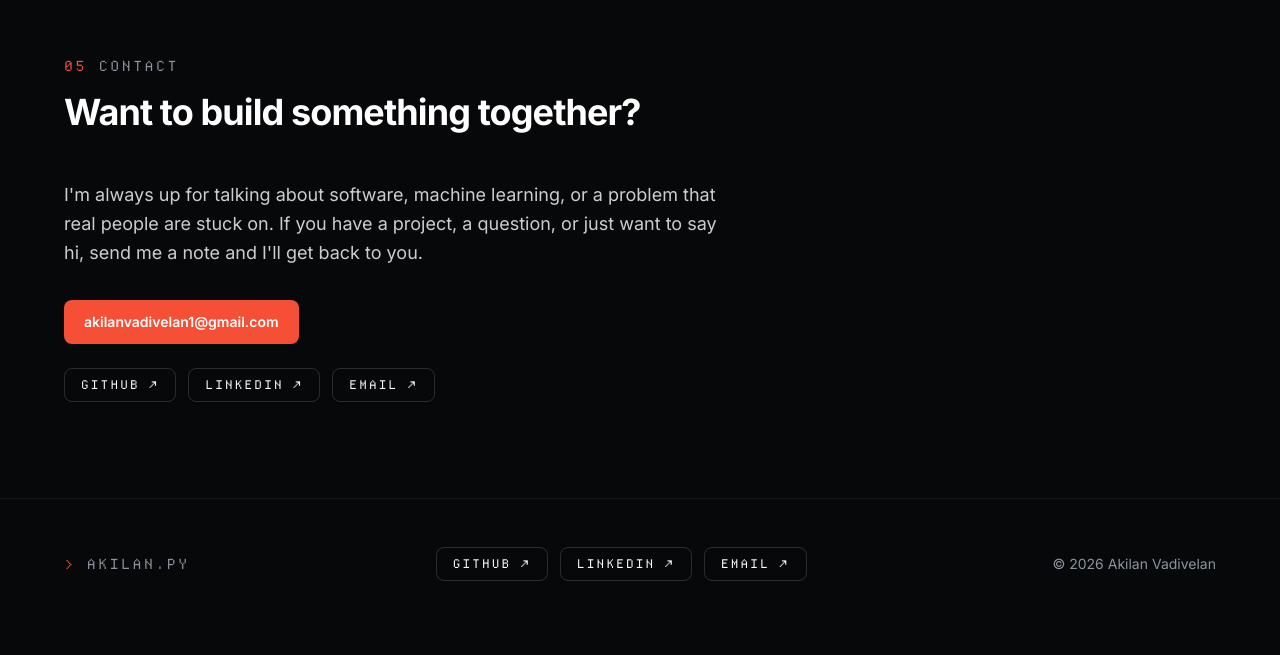
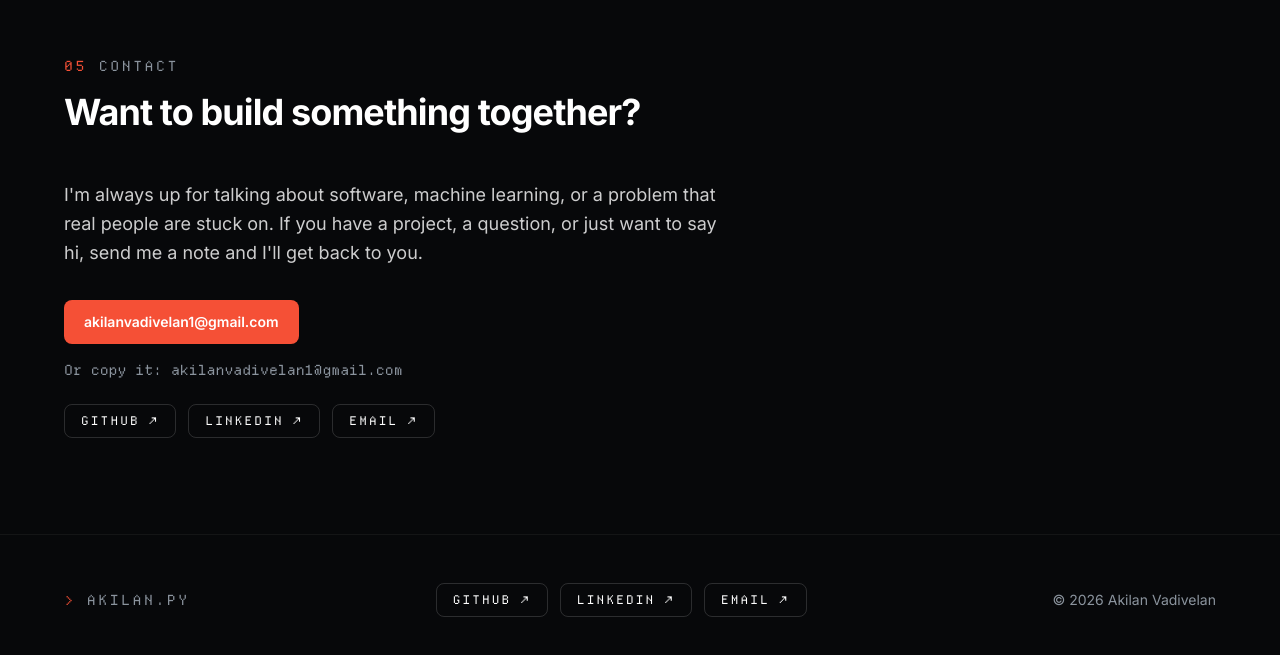
Before and after one commit to akilanvadivelan1/my-portfolio, a React (Vite) app: page / in a window 1280 px wide. Shown: the part 3998-4653 px from the top of the page. Before the commit the page ends 4627 px from the top, so only its background shows below. Built offline with nearby package versions, Linux system fonts and the light colour scheme; the HTML template or start-up script is replaced by a standard one.

Commit message:
Open Gmail compose for email buttons instead of mailto

```diff
--- a/src/components/Contact.tsx
+++ b/src/components/Contact.tsx
@@ -8,11 +8,16 @@ export default function Contact() {
       <div className="max-w-2xl">
         <p className="text-lg leading-relaxed text-white/80">{contact.body}</p>
         <a
-          href={`mailto:${contact.email}`}
+          href={`https://mail.google.com/mail/?view=cm&fs=1&to=${contact.email}`}
+          target="_blank"
+          rel="noreferrer"
           className="mt-8 inline-block rounded-lg bg-accent px-5 py-3 text-sm font-semibold text-white transition-opacity hover:opacity-90"
         >
           {contact.email}
         </a>
+        <p className="mt-4 font-mono text-sm text-haze">
+          Or copy it: {contact.email}
+        </p>
         <Socials className="mt-6" />
       </div>
     </Section>
--- a/src/content.ts
+++ b/src/content.ts
@@ -7,7 +7,7 @@ export const socials: { label: string; href: string }[] = [
     label: "LinkedIn",
     href: "https://www.linkedin.com/in/akilan-vadivelan-829793447/",
   },
-  { label: "Email", href: "mailto:akilanvadivelan1@gmail.com" },
+  { label: "Email", href: "https://mail.google.com/mail/?view=cm&fs=1&to=akilanvadivelan1@gmail.com" },
 ];
 
 export const contact = {
```
